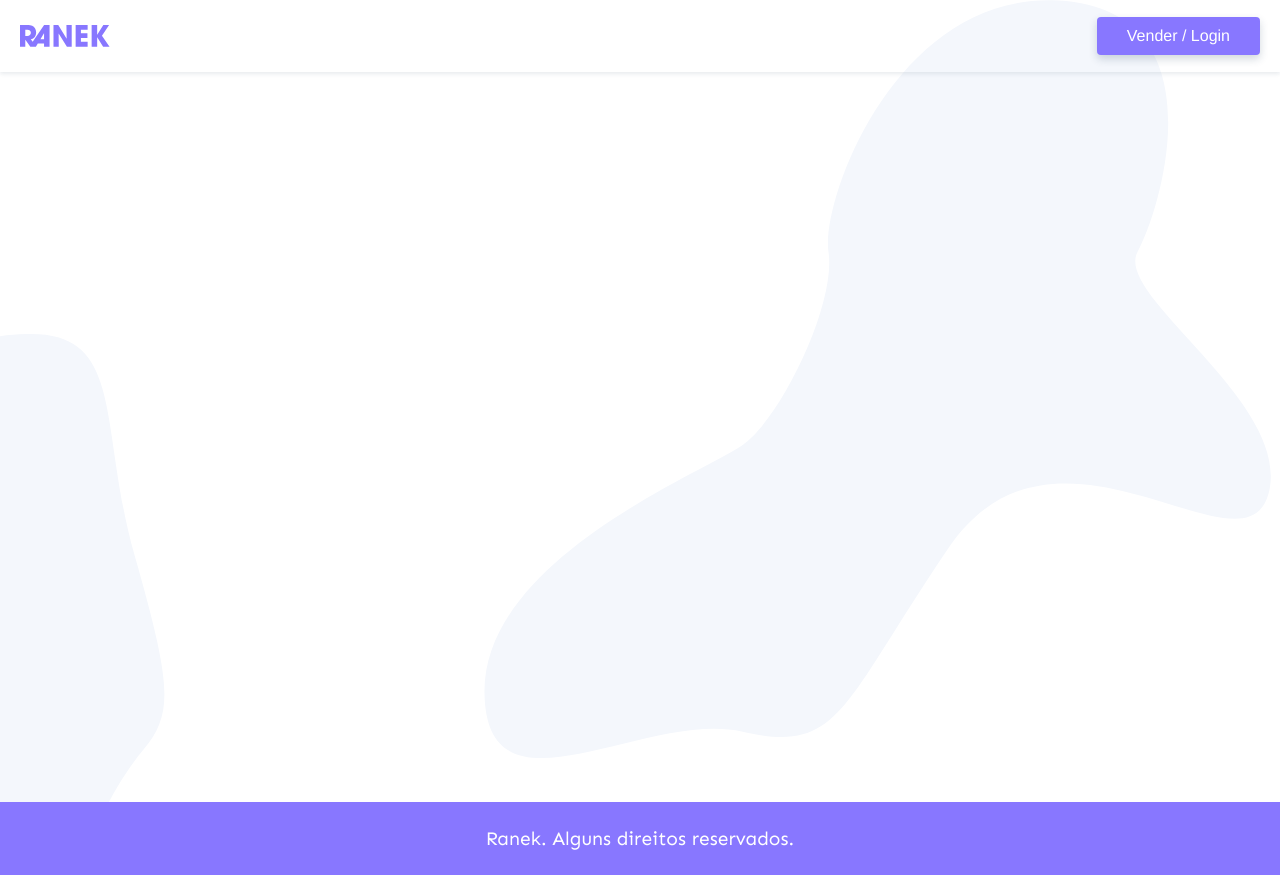
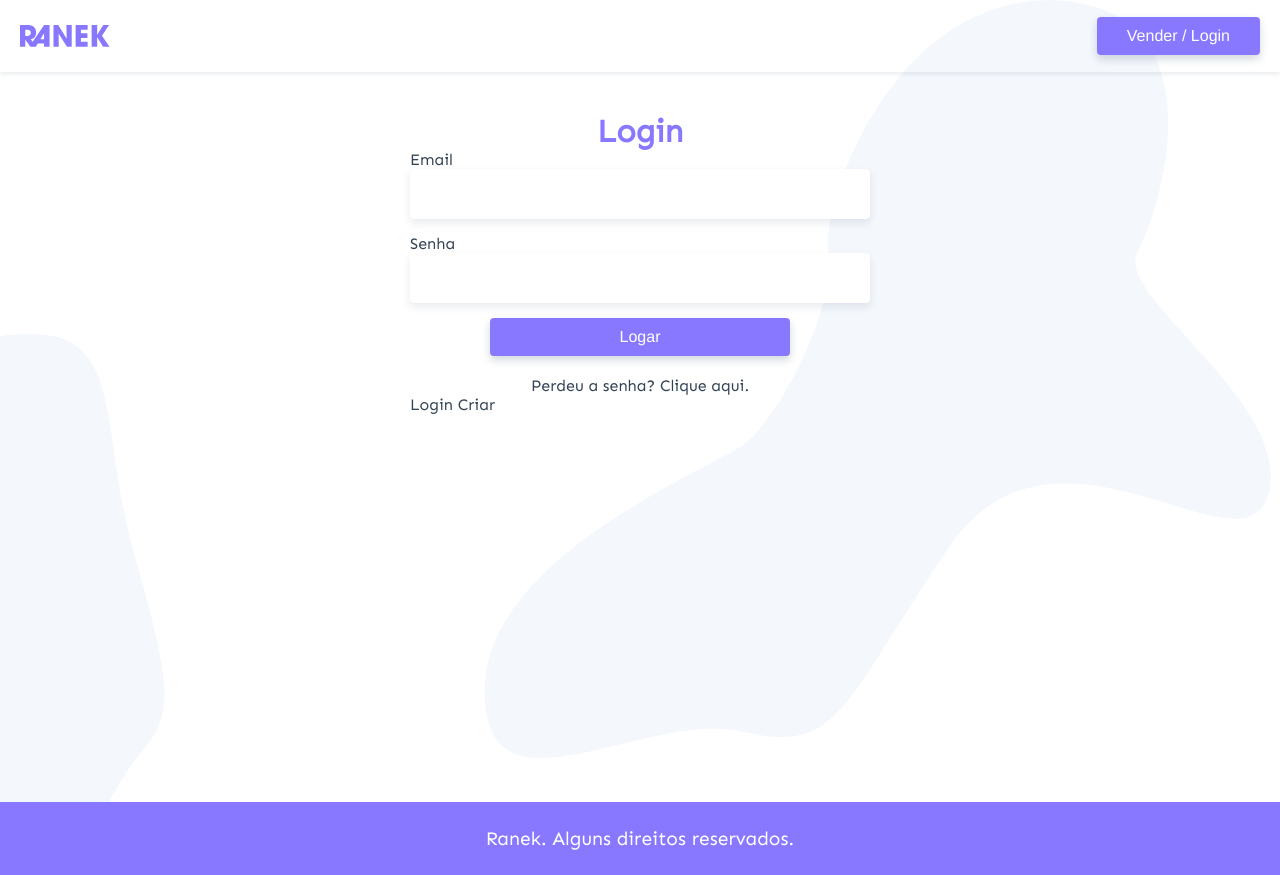
Before and after one commit to mateusjose98/ranek-origamid, a Vue app: page /login in a window 1280 px wide. Built offline with nearby package versions, Linux system fonts and the light colour scheme.

Commit message:
usuario no vuex

```diff
--- a/src/App.vue
+++ b/src/App.vue
@@ -2,7 +2,9 @@
   <div id="app">
     <TheHeader/>
     <main id="main">
-      <router-view/>
+      <transition mode="out-in">
+        <router-view/>
+      </transition>
     </main>
     <TheFooter/>
   </div>
--- /dev/null
+++ b/src/components/LoginCriar.vue
@@ -0,0 +1,12 @@
+<template>
+  <p>Login Criar</p>
+</template>
+
+<script>
+export default {
+  name: "LoginCriar"
+};
+</script>
+
+<style>
+</style>
--- a/src/components/TheHeader.vue
+++ b/src/components/TheHeader.vue
@@ -4,14 +4,20 @@
       <router-link to="/" class="logo">
         <img src="@/assets/ranek.svg" alt="Ranek">
       </router-link>
-      <router-link class="btn" to="/login">Vender / Login</router-link>
+      <router-link to="/login" v-if="$store.state.login" class="btn">{{nome}}</router-link>
+      <router-link v-else class="btn" to="/login">Vender / Login</router-link>
     </nav>
   </header>
 </template>
 
 <script>
 export default {
-  name: "TheHeader"
+  name: "TheHeader",
+  computed: {
+    nome() {
+      return this.$store.state.usuario.nome
+    }
+  }
 };
 </script>
 
--- a/src/router.js
+++ b/src/router.js
@@ -2,6 +2,8 @@
 import Router from "vue-router";
 import Home from "./views/Home.vue";
 import Produto from "./views/Produto.vue";
+import Login from "./views/Login.vue";
+import Usuario from "./views/usuario/Usuario.vue";
 
 Vue.use(Router);
 
@@ -19,6 +21,17 @@
       name: "produto",
       props: true,
       component: Produto
+    },
+    {
+      path: "/login",
+      name: "login",
+
+      component: Login
+    },
+    {
+      path: "/usuario",
+      name: "usuario",
+      component: Usuario
     }
   ],
   scrollBehavior() {
--- a/src/store.js
+++ b/src/store.js
@@ -1,10 +1,38 @@
 import Vue from "vue";
 import Vuex from "vuex";
-
+import {api} from '@/services.js'
 Vue.use(Vuex);
 
 export default new Vuex.Store({
-  state: {},
-  mutations: {},
-  actions: {}
+  state: {
+    login: false,
+    usuario: {
+      id: "",
+      nome: "",
+      email: "",
+      senha: "",
+      cep: "",
+      rua: "",
+      numero: "",
+      bairro: "",
+      cidade: "",
+      estado: ""
+    }
+  },
+  mutations: {
+    UPDATE_LOGIN(state, payload) {
+      state.login = payload;
+    },
+    UPDATE_USUARIO(state, payload) {
+      state.usuario = payload
+    }
+  },
+  actions: {
+    getUsuario(context, payload) {
+      api.get("/usuario/" + payload).then(r => {
+        context.commit("UPDATE_USUARIO", r.data)
+        context.commit("UPDATE_LOGIN", true)
+      })
+    }
+  }
 });
--- /dev/null
+++ b/src/views/Login.vue
@@ -0,0 +1,78 @@
+<template>
+  <section class="login">
+    <h1>Login</h1>
+    <form>
+      <label for="email">Email</label>
+      <input type="email" name="email" id="email" v-model="login.email">
+      <label for="senha">Senha</label>
+      <input type="password" name="senha" id="senha" v-model="login.senha">
+      <button class="btn" @click.prevent="logar">Logar</button>
+    </form>
+    <p class="perdeu">
+      <a href="/" target="_blank">Perdeu a senha? Clique aqui.</a>
+    </p>
+    <LoginCriar/>
+  </section>
+</template>
+
+<script>
+import LoginCriar from "@/components/LoginCriar.vue";
+
+export default {
+  name: "Login",
+  components: {
+    LoginCriar
+  },
+  data() {
+    return {
+      login: {
+        email: "",
+        senha: ""
+      }
+    };
+  },
+  methods: {
+    logar() {
+      this.$store.dispatch("getUsuario", this.login.email)
+       this.$router.push({ name: "usuario" });
+
+    }
+  }
+};
+</script>
+
+<style scoped>
+.login {
+  max-width: 500px;
+  margin: 0 auto;
+  padding: 0 20px;
+}
+
+h1 {
+  text-align: center;
+  font-size: 2rem;
+  margin-top: 40px;
+  color: #87f;
+}
+
+form {
+  display: grid;
+}
+
+.btn {
+  width: 100%;
+  max-width: 300px;
+  margin-left: auto;
+  margin-right: auto;
+}
+
+.perdeu {
+  text-align: center;
+  margin: 20px auto 0 auto;
+}
+
+.perdeu a:hover {
+  color: #87f;
+  text-decoration: underline;
+}
+</style>
--- /dev/null
+++ b/src/views/usuario/Usuario.vue
@@ -0,0 +1,12 @@
+<template>
+  <p>Página do Usuário: {{$store.state.usuario}}</p>
+</template>
+
+<script>
+export default {
+  name: "Usuario"
+};
+</script>
+
+<style>
+</style>
```
